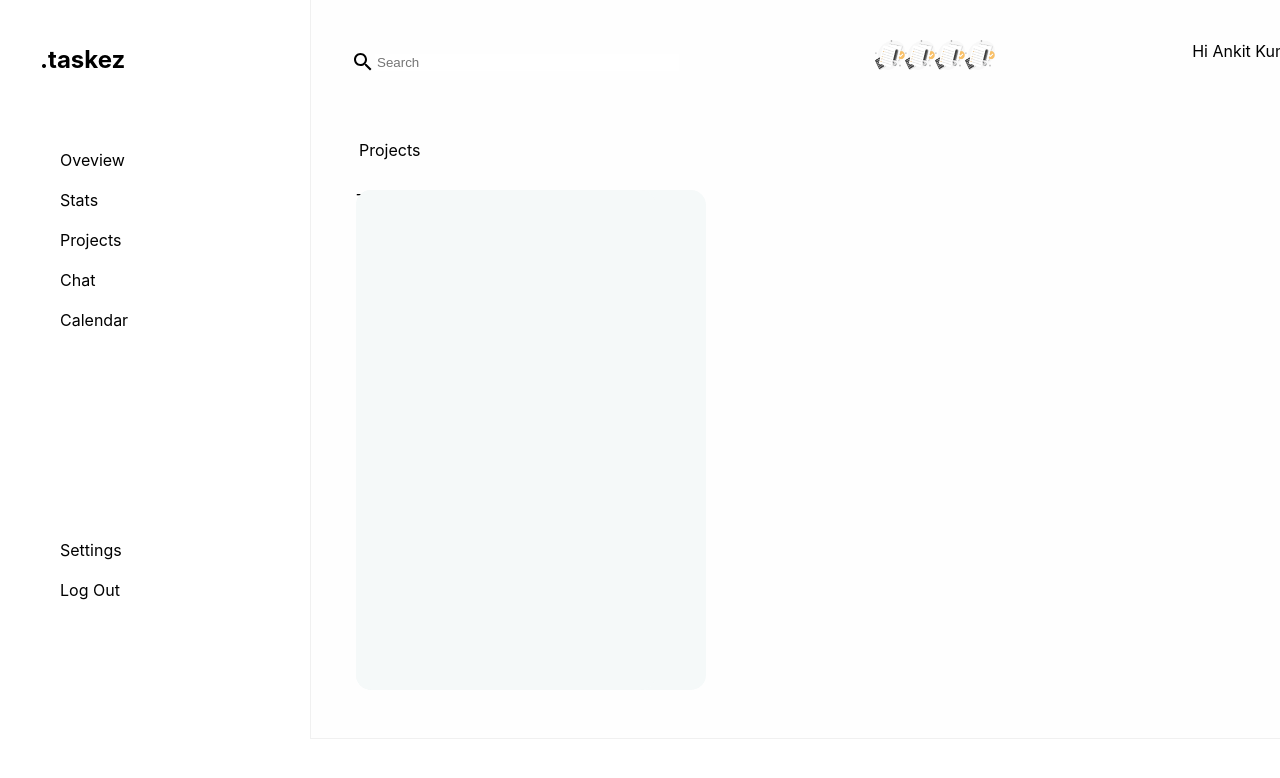
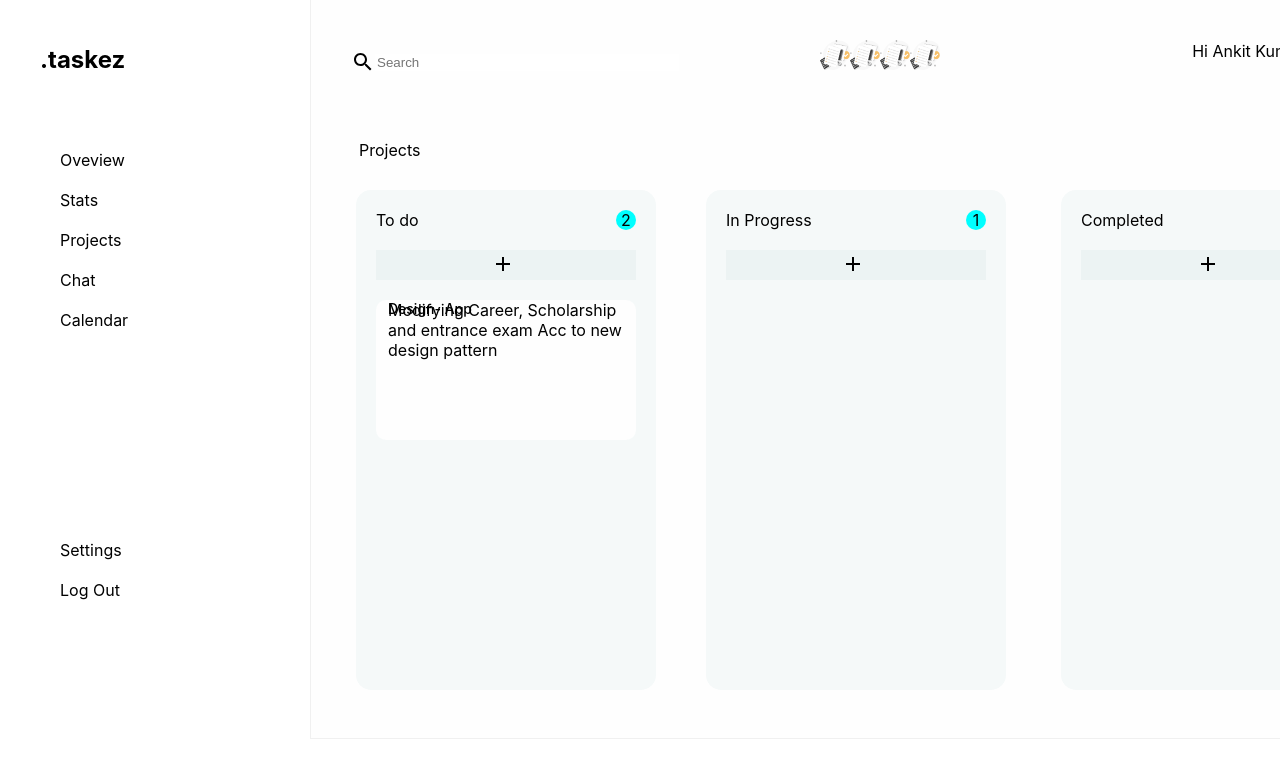
Before and after one commit to samfajobi/Simple_To-do_Web-App, a React (Create React App) app in the folder to-do_web-app/: page / in a window 1280 px wide. Shown: the top 778 px of the page. Built offline with nearby package versions, Linux system fonts and the light colour scheme.

Commit message:
A new Commit

```diff
--- a/to-do_web-app/src/components/Tasks/Tasks.js
+++ b/to-do_web-app/src/components/Tasks/Tasks.js
@@ -1,5 +1,6 @@
 import styled from "styled-components";
 import SearchIcon from '@material-ui/icons/Search';
+import AddIcon from '@material-ui/icons/Add';
 
 
 const Container = styled.div`
@@ -44,7 +45,7 @@ const Center = styled.div`
 
 `
 const ImgContainer = styled.div`
-  margin-right: 50px;
+  margin-right: 160px;
   margin-top: 50px;
 `
 
@@ -142,9 +143,66 @@ const TitleHeader = styled.div`
   display: flex;
 
 `
-const Title = styled.div``
+
+const CreateTodo = styled.div`
+  width: 260px;
+  height: 30px;
+  position: absolute;
+  top: 60px;
+  left: 20px;
+  background-color:  #ECF3F3;
+`
+const Todos = styled.div`
+  position: absolute;
+  width: 260px;
+  height: 140px;
+  border-radius: 10px;
+  top: 110px;
+  left: 20px;
+  background-color: #FEFEFE;;
+`
+const Todo = styled.div``
+const TodoTitle = styled.div`
+   position: absolute;
+   left: 12px;
+   font-weight: 500;
+   font-size: 14px;
+
+`
+const TodoDescription = styled.div`
+  position: absolute;
+  left: 12px;
+  width: 240px;
+`
+const TodoImage = styled.div``
+const TodoImg = styled.img``
+
+const CreateIcon = styled.div`
+  position: absolute;
+  left: 115px;
+  top: 2px;
+
+`
+
+const Title = styled.div`
+  position: absolute;
+  top: 20px;
+  left: 20px;
+
+`
 const TodoNo = styled.div`
-  margin-left: 50px;
+  display: flex;
+  align-items: center;
+  position: absolute;
+  left: 40px;
+  justify-content: center;
+  border-radius: 50%;
+  margin-left: 220px;
+  margin-top: 20px;
+  width: 20px;
+  height: 20px;
+  background-color: aqua;
+
 
 `
 const InProgressSection = styled.div`
@@ -152,18 +210,20 @@ const InProgressSection = styled.div`
   background: #F5F9F9;
   border-radius: 15px;
   top: 200px;
-  left: 95px;
+  left: 395px;
   width: 300px;
   height: 500px;
+
 `
 const CompletedSection = styled.div`
   position: absolute;
   background: #F5F9F9;
   border-radius: 15px;
   top: 200px;
-  left: 45px;
+  left: 750px;
   width: 300px;
   height: 500px;
+
 `
 
 
@@ -232,15 +292,56 @@ const Tasks = () => {
             <Title>To do</Title>
             <TodoNo>2</TodoNo>
           </TitleHeader>
+          <CreateTodo>
+            <CreateIcon>
+              <AddIcon />
+            </CreateIcon>
+          </CreateTodo>
+
+          <Todos>
+            <Todo>
+              <TodoTitle>Design- App </TodoTitle>
+              <TodoDescription>
+                Modifying Career,  Scholarship and entrance exam Acc to new design pattern
+
+              </TodoDescription>
+              <TodoImage>
+                <TodoImg />
+              </TodoImage>
+
+            </Todo>
+            <Todo>
+
+            </Todo>
+
+          </Todos>
+
         </TodoSection>
 
 
         <InProgressSection>
+         <TitleHeader>
+            <Title>In Progress</Title>
+            <TodoNo>1</TodoNo>
+          </TitleHeader>
+          <CreateTodo>
+            <CreateIcon>
+              <AddIcon />
+            </CreateIcon>
+          </CreateTodo>
 
         </InProgressSection>
 
         <CompletedSection>
-
+          <TitleHeader>
+            <Title>Completed</Title>
+            <TodoNo>0</TodoNo>
+          </TitleHeader>
+          <CreateTodo>
+            <CreateIcon>
+              <AddIcon />
+            </CreateIcon>
+          </CreateTodo>
         </CompletedSection>
 
       </SectionTasks>
```
